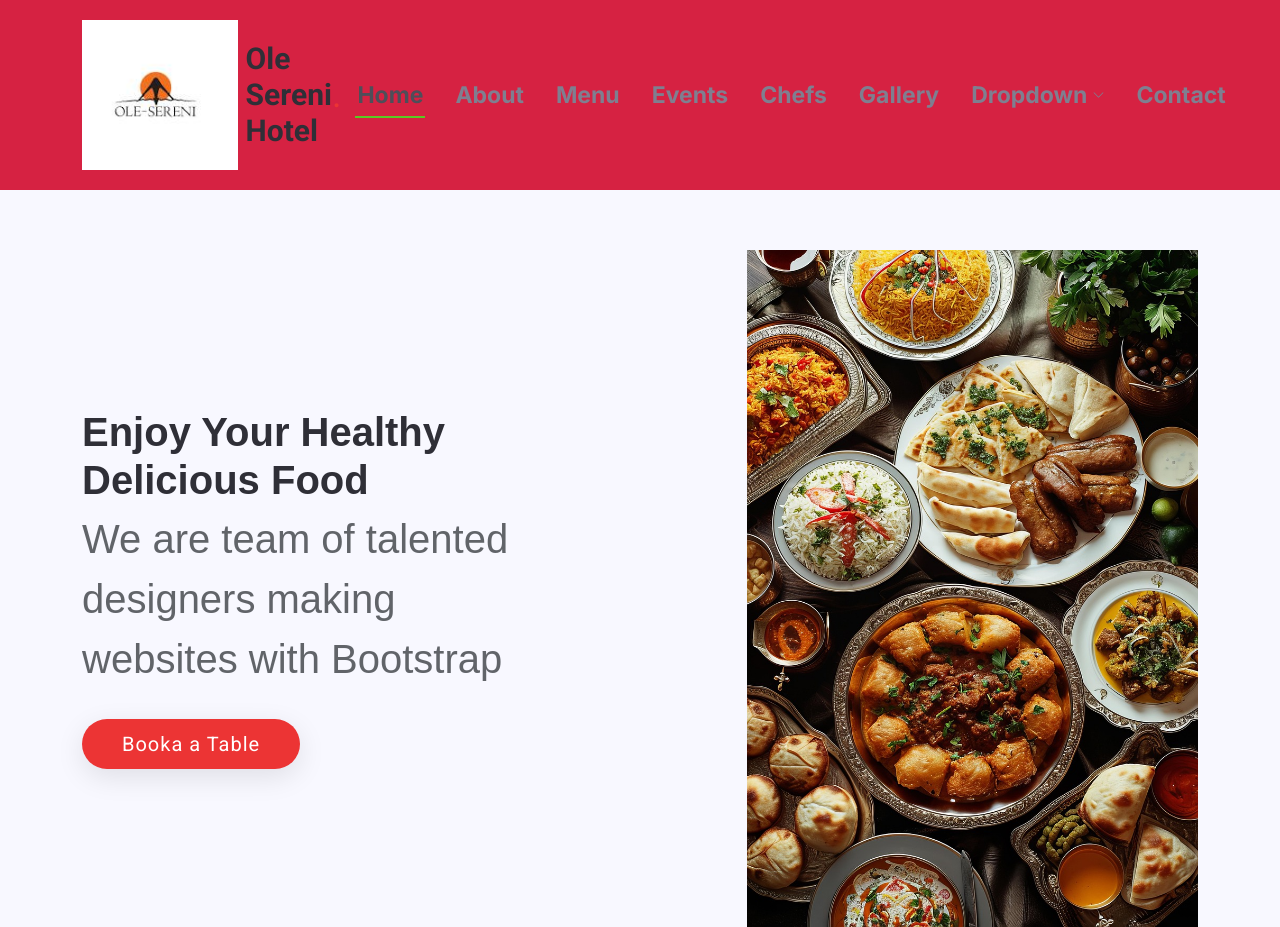
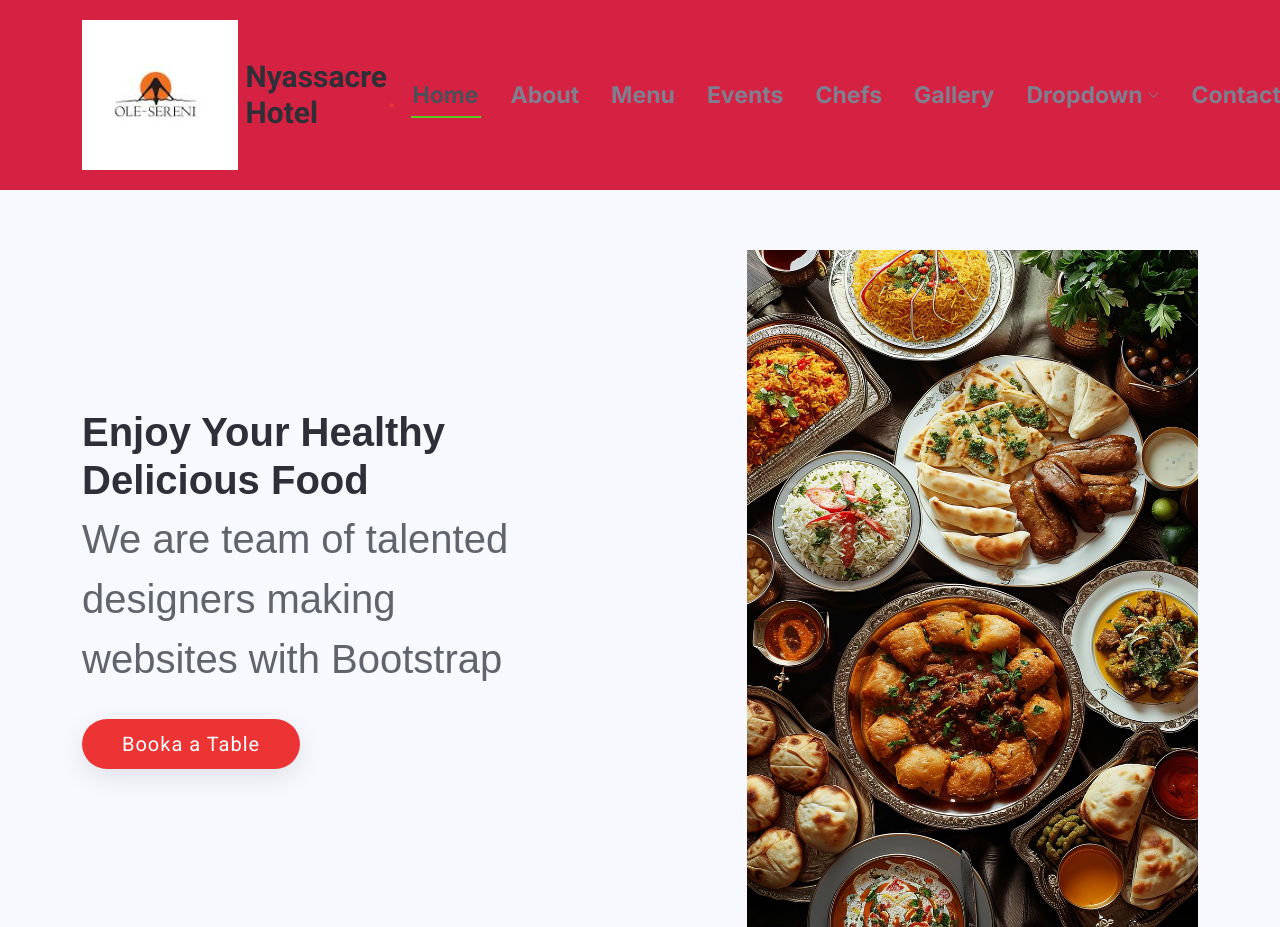
Before and after one commit to nyassacre/ole-sereni, a plain HTML site: page index.html in a window 1280 px wide. Shown: the top 927 px of the page. Drawn offline with Linux system fonts and the light colour scheme.

Commit message:
second commit

```diff
--- a/index.html
+++ b/index.html
@@ -4,7 +4,7 @@
 <head>
   <meta charset="utf-8">
   <meta content="width=device-width, initial-scale=1.0" name="viewport">
-  <title>Home - Ole Sereni Hotel</title>
+  <title>Home - Nyassacre Hotel</title>
   <meta name="description" content="">
   <meta name="keywords" content="">
 
@@ -44,7 +44,7 @@
       <a href="index.html" class="logo d-flex align-items-center me-auto me-xl-0">
         <!-- Uncomment the line below if you also wish to use an image logo -->
          <img src="assets/img/Untitled.jpeg" alt="">
-        <h1 class="sitename">Ole Sereni Hotel</h1>
+        <h1 class="sitename">Nyassacre Hotel</h1>
         <span>.</span>
       </a>
 
```
